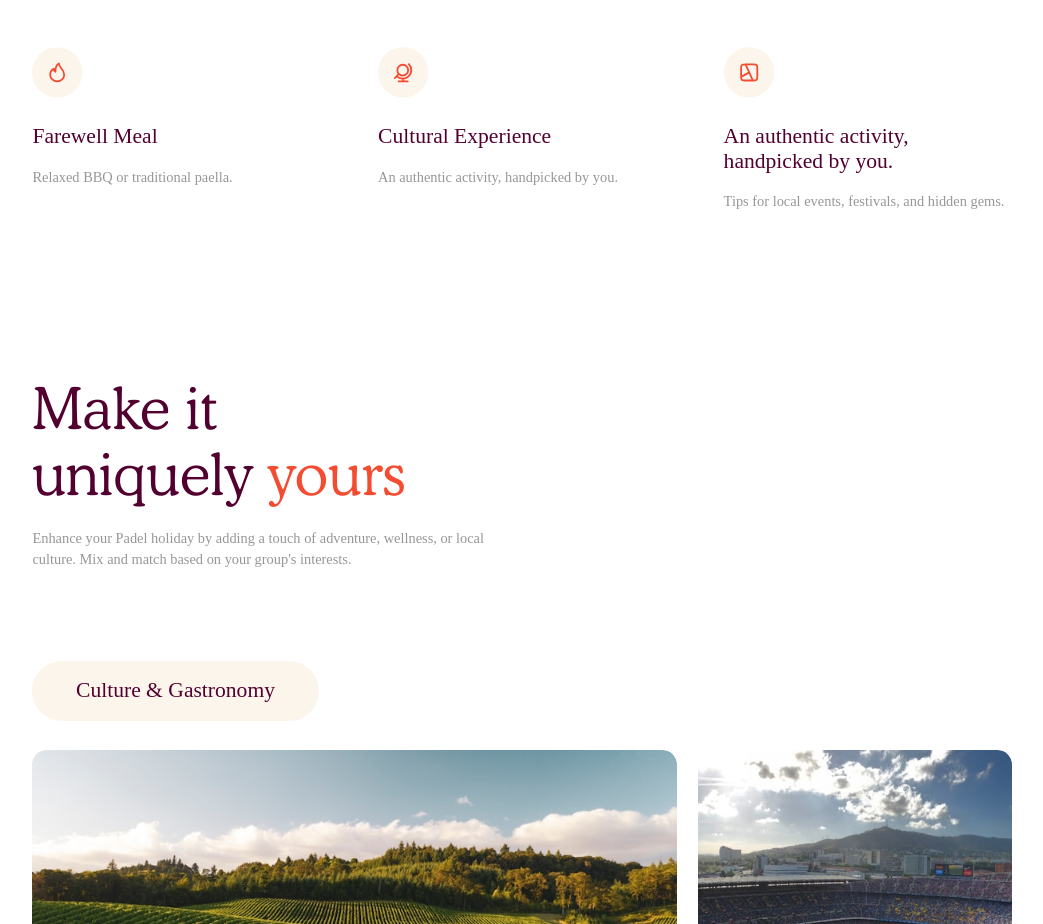
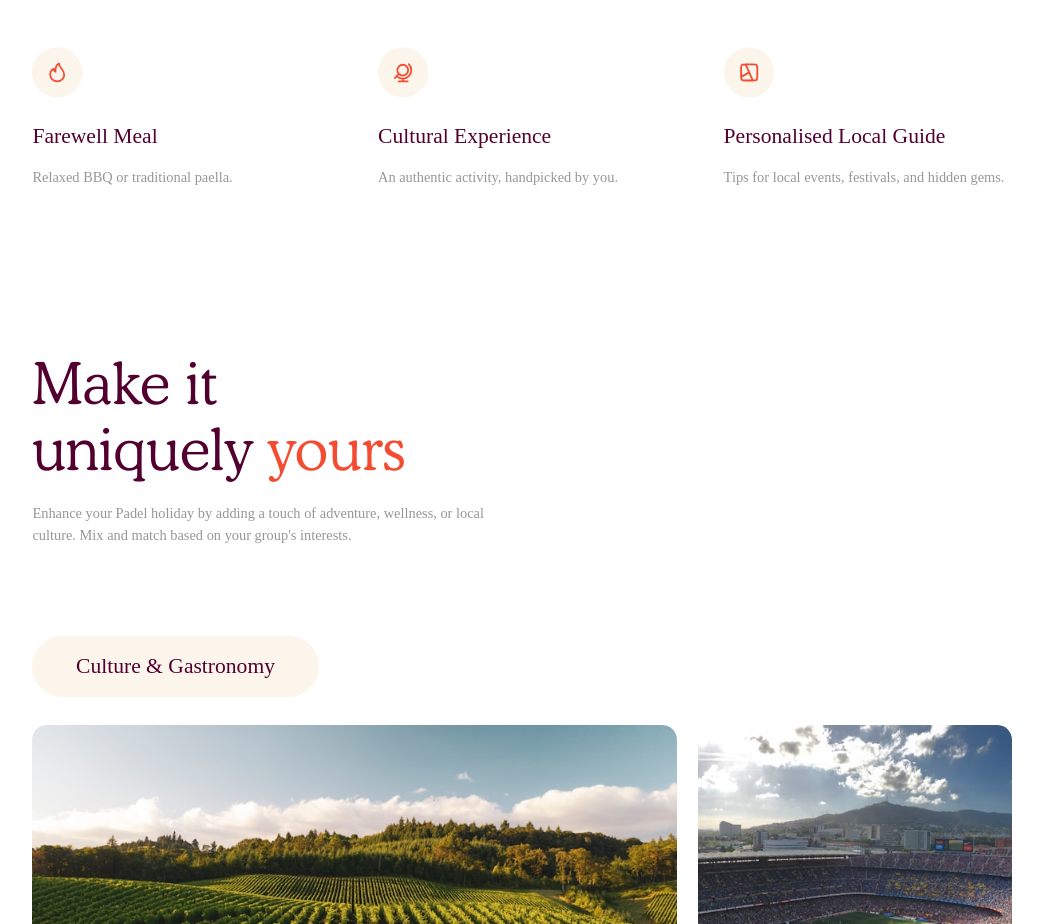
Before and after one commit to NicolasCornaglia/vibra-travel, a Vue app: page /padel-trips in a window 1280 px wide. Shown: the part 1120-2044 px from the top of the page, without its empty margins (118-1161 px from the left). Built offline with nearby package versions, Linux system fonts and the light colour scheme; a web font is replaced by a local one.

Commit message:
fix: minor text change

```diff
--- a/src/components/PackagesInclude.vue
+++ b/src/components/PackagesInclude.vue
@@ -70,7 +70,7 @@ const cards = [
   },
   {
     icon: IconGuide,
-    title: 'An authentic activity, handpicked by you.',
+    title: 'Personalised Local Guide',
     desc: 'Tips for local events, festivals, and hidden gems.'
   },
 ]
```
